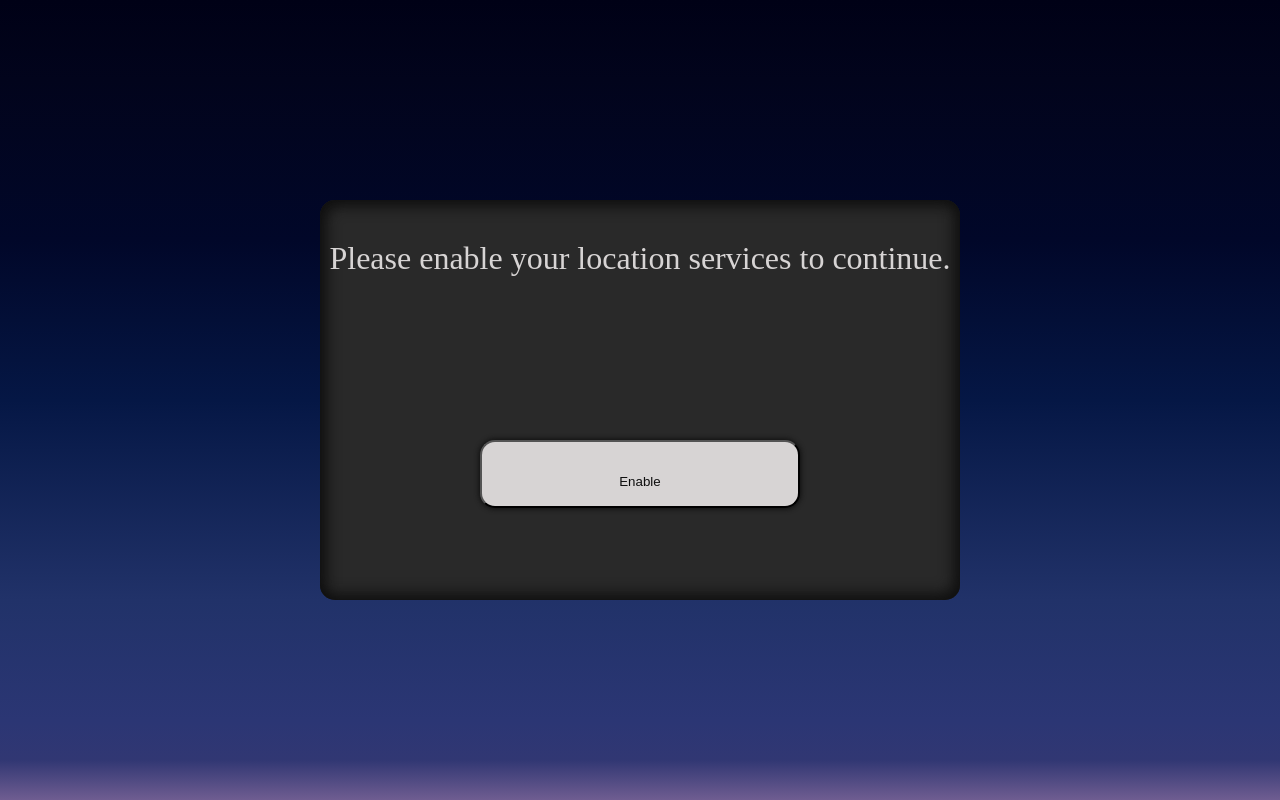
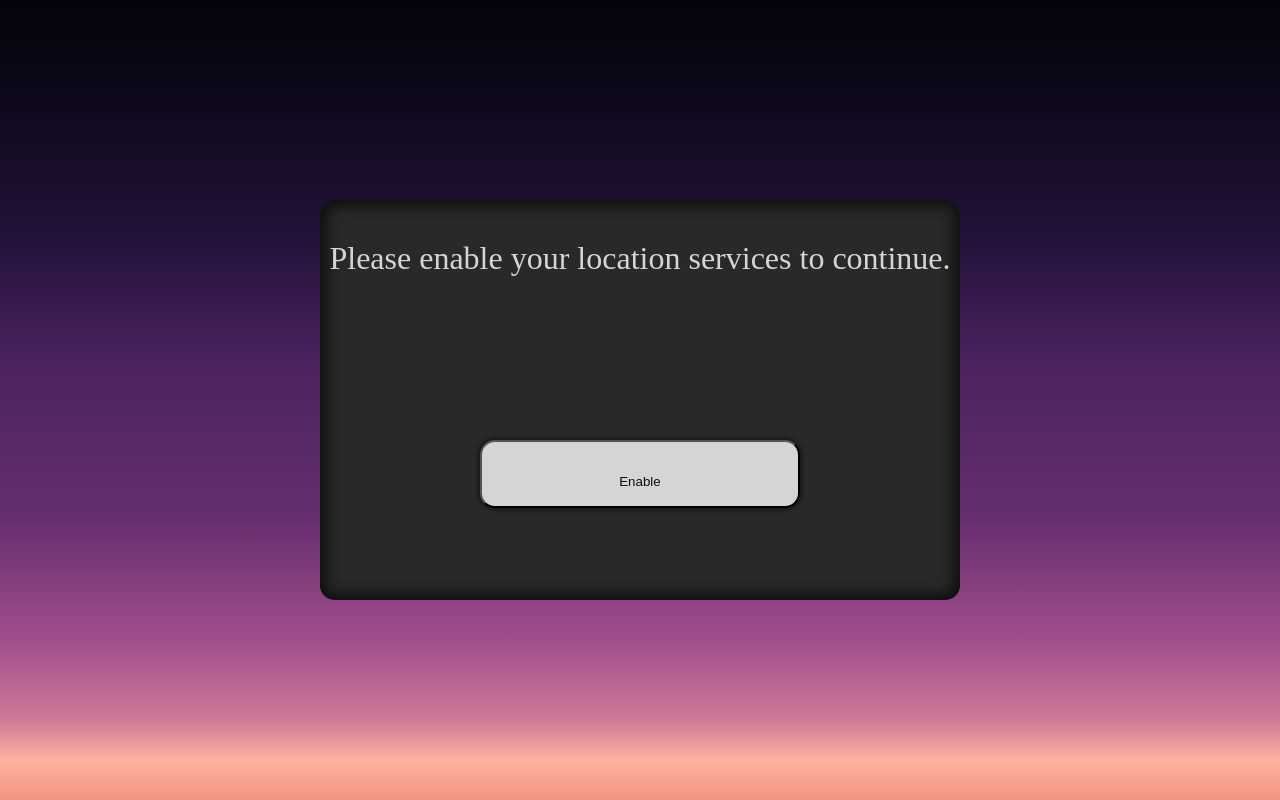
Before and after one commit to CB721/weather-client, a React (Create React App) app: page / in a window 1280 px wide. Built offline with nearby package versions, Linux system fonts and the light colour scheme.

Commit message:
Sunrise / day sun animation

```diff
--- a/src/App.js
+++ b/src/App.js
@@ -1,7 +1,7 @@
 import React, { useEffect, useState } from 'react';
 import Modal from './components/modal';
 import Weather from './components/weather';
-import WeatherSection from './components/weather-section';
+import Backgrounds from './components/backgrounds';
 import API from './utils/api';
 import moment from 'moment';
 import './App.scss';
@@ -13,7 +13,7 @@ function App() {
   const [long, setLong] = useState();
   const [modalMessage, setModalMessage] = useState("Please enable your location services to continue.");
   const [locationPermission, setLocationPermission] = useState(false);
-  const [timeOfDay, setTimeOfDay] = useState("night");
+  const [timeOfDay, setTimeOfDay] = useState("sunrise");
 
   const currentHour = parseInt(moment().format("H"));
 
@@ -91,18 +91,18 @@ function App() {
     if (savedWeather) {
       setWeather(savedWeather);
     }
-    // if (currentHour >= 5 && currentHour < 10) {
-    //   setTimeOfDay("sunrise");
-    // }
-    // if (currentHour >= 10 && currentHour < 17) {
-    //   setTimeOfDay("day");
-    // }
-    // if (currentHour >= 17 && currentHour < 21) {
-    //   setTimeOfDay("evening");
-    // }
-    // if ((currentHour >= 21 && currentHour < 25) || (currentHour >= 0 && currentHour < 5)) {
-    //   setTimeOfDay("night");
-    // }
+    if (currentHour >= 5 && currentHour < 10) {
+      setTimeOfDay("sunrise");
+    }
+    if (currentHour >= 10 && currentHour < 17) {
+      setTimeOfDay("day");
+    }
+    if (currentHour >= 17 && currentHour < 21) {
+      setTimeOfDay("evening");
+    }
+    if ((currentHour >= 21 && currentHour < 25) || (currentHour >= 0 && currentHour < 5)) {
+      setTimeOfDay("night");
+    }
   }, []);
 
   function getLocation() {
@@ -131,7 +131,10 @@ function App() {
   }
 
   return (
-    <div className={`app ${timeOfDay}`}>
+    <div className="app">
+      <Backgrounds
+        timeOfDay={timeOfDay}
+      />
         {!locationPermission ? (
           <Modal
             text={modalMessage}
--- a/src/App.scss
+++ b/src/App.scss
@@ -60,5 +60,4 @@ $white: #d7d4d4;
 .app {
     height: 100vh;
     width: 100vw;
-    @include day-bg();
 }
--- /dev/null
+++ b/src/components/backgrounds/index.js
@@ -0,0 +1,29 @@
+import React from 'react';
+import './style.scss';
+
+function Backgrounds({ timeOfDay }) {
+    // useEffect(() => {
+
+    // }, []);
+    return (
+        <div className={`bg ${timeOfDay}`}>
+            {timeOfDay === 'sunrise' ? (
+                <div className="day-items">
+                    <div className={`sun ${timeOfDay}`} />
+                </div>
+            ) : timeOfDay === 'day' ? (
+                <div className="day-items">
+                    <div className={`sun ${timeOfDay}`} />
+                </div>
+            ) : timeOfDay === 'evening' ? (
+                <div className="day-items">
+                    <div className={`sun ${timeOfDay}`} />
+                </div>
+            ) : (<div className="day-items">
+                <div className={`sun ${timeOfDay}`} />
+            </div>)}
+        </div>
+    )
+}
+
+export default Backgrounds;
--- /dev/null
+++ b/src/components/backgrounds/style.scss
@@ -0,0 +1,57 @@
+@import "../../App.scss";
+
+.bg {
+    position: absolute;
+    float: left;
+    z-index: -1;
+    height: 100vh;
+    width: 100vw;
+    @include day-bg();
+    .day-items {
+        .sun {
+            position: absolute;
+            width: 10vw;
+            height: 10vw;
+            border-radius: 50%;
+            z-index: 40;
+            &.day {
+                background: linear-gradient(#ff0, rgb(221, 188, 0));
+                box-shadow: 0 0 40px 6px rgb(255, 196, 0), 0 0 150px 10px rgb(255, 207, 51);
+                animation: day 8s ease forwards;
+            }
+            &.sunrise {
+                background: linear-gradient(rgb(255, 209, 91), rgb(255, 206, 91));
+                box-shadow: 0 0 40px 6px rgb(255, 183, 0), 0 0 150px 10px rgb(255, 197, 51);
+                animation: sunrise 8s ease forwards;
+            }
+        }
+    }
+}
+@keyframes day {
+    0% {
+        bottom: 35%;
+        left: 10%;
+        filter: blur(40px);
+        opacity: 0;
+    }
+    100% {
+        bottom: 75%;
+        left: 45%;
+        filter: blur(0);
+        opacity: 1;
+    }
+}
+@keyframes sunrise {
+    0% {
+        bottom: -15%;
+        left: -20%;
+        filter: blur(40px);
+        opacity: 0;
+    }
+    100% {
+        bottom: 35%;
+        left: 10%;
+        filter: blur(0);
+        opacity: 1;
+    }
+}
```
Lines whose indentation alone changed are shown as unchanged.
